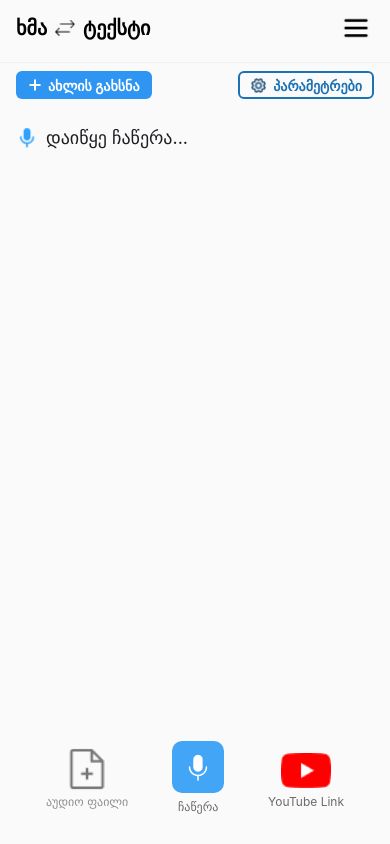
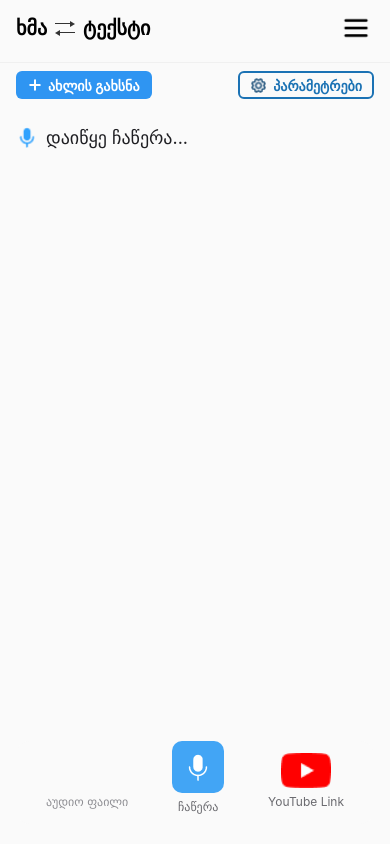
Before and after one commit to GukaShin/React-Native.speech-to-text-app, a React Native app: screen / in a window 390 px wide. Built offline with nearby package versions, Linux system fonts and the light colour scheme.

Commit message:
ferebis_shesworeba

```diff
--- a/src/screens/SpeechToTextScreen.tsx
+++ b/src/screens/SpeechToTextScreen.tsx
@@ -254,11 +254,16 @@ export function SpeechToTextScreen() {
         <View style={styles.headerRow}>
           <View style={styles.titleRow}>
             <Text style={styles.title}>ხმა</Text>
-            <Image
-              source={require('../../IMG/arrows.png')}
-              style={styles.titleArrowsIcon}
-              resizeMode="contain"
-            />
+            <View style={styles.titleArrowsIcon}>
+              <View style={styles.arrowRowRight}>
+                <View style={styles.arrowLine} />
+                <View style={styles.arrowHeadRight} />
+              </View>
+              <View style={styles.arrowRowLeft}>
+                <View style={styles.arrowHeadLeft} />
+                <View style={styles.arrowLine} />
+              </View>
+            </View>
             <Text style={styles.title}>ტექსტი</Text>
           </View>
 
@@ -363,11 +368,15 @@ export function SpeechToTextScreen() {
           style={styles.bottomBarInner}
           onLayout={event => setBottomInnerHeight(event.nativeEvent.layout.height)}>
           <Pressable style={[styles.bottomItem, {marginBottom: 5}]}>
-            <Image
-              source={require('../../IMG/FilePlus.png')}
-              style={styles.bottomIconMuted}
-              resizeMode="contain"
-            />
+            <View style={styles.filePlusWrap}>
+              <View style={styles.filePlusBody}>
+                <View style={styles.filePlusFold} />
+                <View style={styles.filePlusCenter}>
+                  <View style={styles.filePlusH} />
+                  <View style={styles.filePlusV} />
+                </View>
+              </View>
+            </View>
             <Text style={styles.bottomLabelMuted}>აუდიო ფაილი</Text>
           </Pressable>
 
@@ -413,49 +422,6 @@ export function SpeechToTextScreen() {
                   <Text style={styles.settingsRowText}>{selectedLang}</Text>
                   <View style={[styles.chevronArrow, activeDropdown === 'lang' && styles.chevronArrowOpen]} />
                 </Pressable>
-                {activeDropdown === 'lang' && (
-                  <View style={[styles.dropdownPanelOverlay, {top: 54}]}>
-                    <View style={styles.searchBarWrap}>
-                      <View style={styles.searchIconWrap}>
-                        <View style={styles.searchIconCircle} />
-                        <View style={styles.searchIconHandle} />
-                      </View>
-                      <TextInput
-                        style={styles.searchInput}
-                        placeholder="ძიება"
-                        placeholderTextColor="#43434396"
-                        value={langSearch}
-                        onChangeText={setLangSearch}
-                      />
-                    </View>
-                    <View style={styles.langListWrap}>
-                      <ScrollView
-                        style={styles.langList}
-                        nestedScrollEnabled
-                        showsVerticalScrollIndicator={false}
-                        keyboardShouldPersistTaps="handled"
-                        overScrollMode="always"
-                        onLayout={e => setLangListViewH(e.nativeEvent.layout.height)}
-                        onContentSizeChange={(_, h) => setLangListContentH(h)}
-                        onScroll={handleLangListScroll}
-                        scrollEventThrottle={16}>
-                        {filteredLanguages.map(lang => (
-                          <Pressable
-                            key={lang}
-                            style={styles.langOption}
-                            onPress={() => { setSelectedLang(lang); setActiveDropdown(null); }}>
-                            <Text style={[styles.langOptionText, selectedLang === lang && styles.langOptionTextSelected]}>
-                              {lang}
-                            </Text>
-                          </Pressable>
-                        ))}
-                      </ScrollView>
-                      <View style={styles.langScrollTrack}>
-                        <View style={[styles.langScrollThumb, {transform: [{translateY: langBarTop}]}]} />
-                      </View>
-                    </View>
-                  </View>
-                )}
               </View>
 
               <View style={[styles.dropdownWrap, {zIndex: activeDropdown === 'speaker' ? 10 : 3}]}>
@@ -518,13 +484,13 @@ export function SpeechToTextScreen() {
               <View style={styles.radioRow}>
                 <Pressable style={styles.radioOption} onPress={() => setUsePunctuation(true)}>
                   <View style={[styles.radioCircle, usePunctuation && styles.radioCircleSelected]}>
-                    {usePunctuation && <Text style={styles.radioCheck}>{'✓'}</Text>}
+                    {usePunctuation && <View style={styles.checkmark} />}
                   </View>
                   <Text style={styles.radioLabel}>პუნქტუაცია</Text>
                 </Pressable>
                 <Pressable style={styles.radioOption} onPress={() => setUsePunctuation(false)}>
                   <View style={[styles.radioCircle, !usePunctuation && styles.radioCircleSelected]}>
-                    {!usePunctuation && <Text style={styles.radioCheck}>{'✓'}</Text>}
+                    {!usePunctuation && <View style={styles.checkmark} />}
                   </View>
                   <Text style={styles.radioLabel}>ავტოკორექტი</Text>
                 </Pressable>
@@ -539,6 +505,48 @@ export function SpeechToTextScreen() {
                 </Pressable>
               </View>
             </ScrollView>
+            {activeDropdown === 'lang' && (
+              <View style={styles.langPanelFloat}>
+                <View style={styles.searchBarWrap}>
+                  <View style={styles.searchIconWrap}>
+                    <View style={styles.searchIconCircle} />
+                    <View style={styles.searchIconHandle} />
+                  </View>
+                  <TextInput
+                    style={styles.searchInput}
+                    placeholder="ძიება"
+                    placeholderTextColor="#43434396"
+                    value={langSearch}
+                    onChangeText={setLangSearch}
+                  />
+                </View>
+                <View style={styles.langListWrap}>
+                  <ScrollView
+                    style={styles.langList}
+                    nestedScrollEnabled
+                    showsVerticalScrollIndicator={false}
+                    keyboardShouldPersistTaps="handled"
+                    onLayout={e => setLangListViewH(e.nativeEvent.layout.height)}
+                    onContentSizeChange={(_, h) => setLangListContentH(h)}
+                    onScroll={handleLangListScroll}
+                    scrollEventThrottle={16}>
+                    {filteredLanguages.map(lang => (
+                      <Pressable
+                        key={lang}
+                        style={styles.langOption}
+                        onPress={() => { setSelectedLang(lang); setActiveDropdown(null); }}>
+                        <Text style={[styles.langOptionText, selectedLang === lang && styles.langOptionTextSelected]}>
+                          {lang}
+                        </Text>
+                      </Pressable>
+                    ))}
+                  </ScrollView>
+                  <View style={styles.langScrollTrack}>
+                    <View style={[styles.langScrollThumb, {transform: [{translateY: langBarTop}]}]} />
+                  </View>
+                </View>
+              </View>
+            )}
           </Animated.View>
         </>
       )}
@@ -610,11 +618,14 @@ export function SpeechToTextScreen() {
                       {item.text}
                     </Text>
                     <Pressable style={styles.historyDeleteBtn}>
-                      <Image
-                        source={require('../../IMG/Trash.png')}
-                        style={styles.historyTrashIcon}
-                        resizeMode="contain"
-                      />
+                      <View style={styles.trashIconWrap}>
+                        <View style={styles.trashLid} />
+                        <View style={styles.trashHandle} />
+                        <View style={styles.trashBody}>
+                          <View style={styles.trashLine} />
+                          <View style={styles.trashLine} />
+                        </View>
+                      </View>
                     </Pressable>
                   </View>
                 ))}
@@ -678,7 +689,43 @@ const styles = StyleSheet.create({
   },
   titleArrowsIcon: {
     width: 20,
-    height: 20,
+    height: 18,
+    justifyContent: 'center',
+    gap: 3,
+  },
+  arrowRowRight: {
+    flexDirection: 'row',
+    alignItems: 'center',
+  },
+  arrowRowLeft: {
+    flexDirection: 'row',
+    alignItems: 'center',
+  },
+  arrowLine: {
+    flex: 1,
+    height: 0,
+    borderTopWidth: 1.5,
+    borderTopColor: '#333333',
+  },
+  arrowHeadRight: {
+    width: 0,
+    height: 0,
+    borderTopWidth: 3.5,
+    borderBottomWidth: 3.5,
+    borderLeftWidth: 5,
+    borderTopColor: 'transparent',
+    borderBottomColor: 'transparent',
+    borderLeftColor: '#333333',
+  },
+  arrowHeadLeft: {
+    width: 0,
+    height: 0,
+    borderTopWidth: 3.5,
+    borderBottomWidth: 3.5,
+    borderRightWidth: 5,
+    borderTopColor: 'transparent',
+    borderBottomColor: 'transparent',
+    borderRightColor: '#333333',
   },
   actionsRow: {
     flexDirection: 'row',
@@ -967,6 +1014,9 @@ const styles = StyleSheet.create({
     borderColor: '#434343',
     borderRadius: 8,
   },
+  settingsRowActiveLang: {
+    borderColor: '#2FA2FE',
+  },
   settingsRowActive: {
     borderBottomLeftRadius: 0,
     borderBottomRightRadius: 0,
@@ -1086,6 +1136,19 @@ const styles = StyleSheet.create({
     fontWeight: '400',
     color: '#333333',
   },
+  langPanelFloat: {
+    position: 'absolute',
+    top: 74,
+    left: 20,
+    right: 20,
+    backgroundColor: '#FFFFFF',
+    borderWidth: 1,
+    borderColor: '#2FA2FE',
+    borderRadius: 8,
+    paddingBottom: 10,
+    elevation: 5,
+    zIndex: 20,
+  },
   langListWrap: {
     position: 'relative',
     maxHeight: 200,
@@ -1129,7 +1192,7 @@ const styles = StyleSheet.create({
     flexDirection: 'row',
     alignItems: 'center',
     paddingVertical: 16,
-    gap: 24,
+    gap: 80,
   },
   radioOption: {
     flexDirection: 'row',
@@ -1140,23 +1203,25 @@ const styles = StyleSheet.create({
     width: 22,
     height: 22,
     borderRadius: 11,
-    borderWidth: 2,
-    borderColor: '#CCCCCC',
+    backgroundColor: '#48484859',
     alignItems: 'center',
     justifyContent: 'center',
   },
   radioCircleSelected: {
-    backgroundColor: '#2FA2FE',
-    borderColor: '#2FA2FE',
+    backgroundColor: '#2079C0',
   },
-  radioCheck: {
-    color: '#FFFFFF',
-    fontSize: 13,
-    fontWeight: '700',
+  checkmark: {
+    width: 10,
+    height: 6,
+    borderLeftWidth: 2,
+    borderBottomWidth: 2,
+    borderColor: '#FFFFFF',
+    transform: [{rotate: '-45deg'}],
     marginTop: -1,
   },
   radioLabel: {
     fontSize: 13,
+    fontWeight: '700',
     color: '#333333',
   },
   settingsButtons: {
@@ -1168,22 +1233,21 @@ const styles = StyleSheet.create({
   cancelBtn: {
     flex: 1,
     height: 44,
-    borderRadius: 22,
-    borderWidth: 1.5,
-    borderColor: '#2FA2FE',
+    borderRadius: 10,
+    backgroundColor: '#E0F1FF',
     alignItems: 'center',
     justifyContent: 'center',
   },
   cancelBtnText: {
     fontSize: 14,
     fontWeight: '600',
-    color: '#2FA2FE',
+    color: '#2079C0',
   },
   saveBtn: {
     flex: 1,
     height: 44,
-    borderRadius: 22,
-    backgroundColor: '#2FA2FE',
+    borderRadius: 10,
+    backgroundColor: '#2079C0',
     alignItems: 'center',
     justifyContent: 'center',
   },
@@ -1283,6 +1347,7 @@ const styles = StyleSheet.create({
   },
   historyScroll: {
     flex: 1,
+    backgroundColor: '#FAFAFA',
   },
   historyScrollContent: {
     paddingHorizontal: 0,
@@ -1330,8 +1395,46 @@ const styles = StyleSheet.create({
     justifyContent: 'center',
     marginLeft: 11,
   },
-  historyTrashIcon: {
-    width: 23,
-    height: 23,
+  trashIconWrap: {
+    width: 20,
+    height: 22,
+    alignItems: 'center',
+  },
+  trashLid: {
+    width: 18,
+    height: 0,
+    borderTopWidth: 1.5,
+    borderTopColor: '#434343',
+    marginTop: 3,
+  },
+  trashHandle: {
+    position: 'absolute',
+    top: 0,
+    width: 8,
+    height: 3,
+    borderWidth: 1.5,
+    borderBottomWidth: 0,
+    borderColor: '#434343',
+    borderTopLeftRadius: 2,
+    borderTopRightRadius: 2,
+  },
+  trashBody: {
+    width: 14,
+    height: 14,
+    borderWidth: 1.5,
+    borderTopWidth: 0,
+    borderColor: '#434343',
+    borderBottomLeftRadius: 3,
+    borderBottomRightRadius: 3,
+    marginTop: 1,
+    flexDirection: 'row',
+    justifyContent: 'space-evenly',
+    paddingTop: 2,
+  },
+  trashLine: {
+    width: 0,
+    height: 8,
+    borderLeftWidth: 1.5,
+    borderLeftColor: '#434343',
   },
 });
```
Also changed, not shown: IMG/checkmark.png (added).
